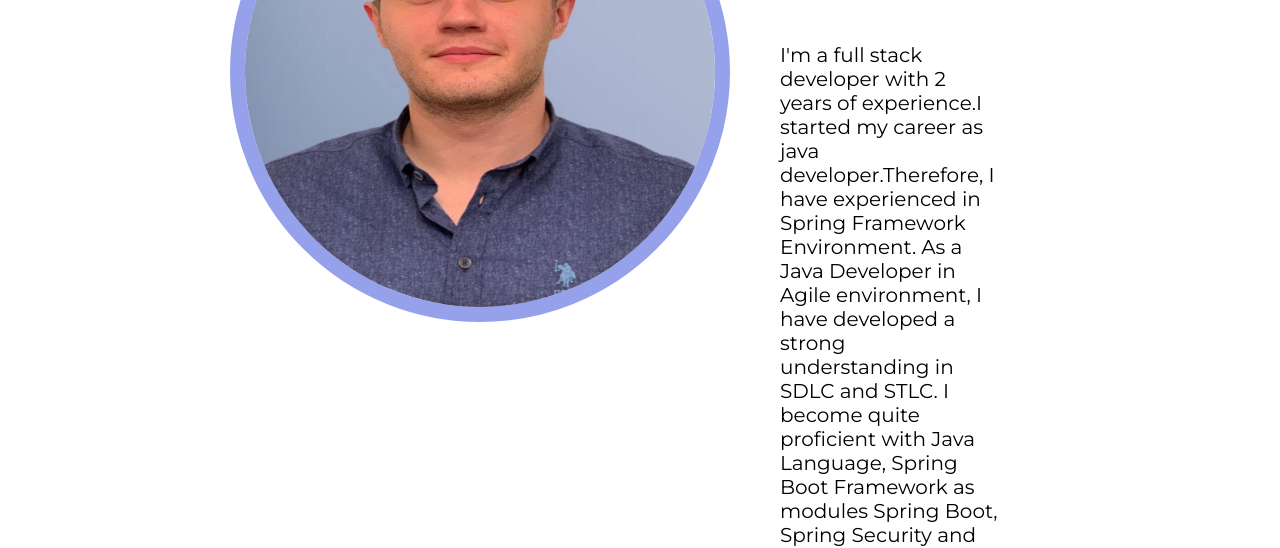
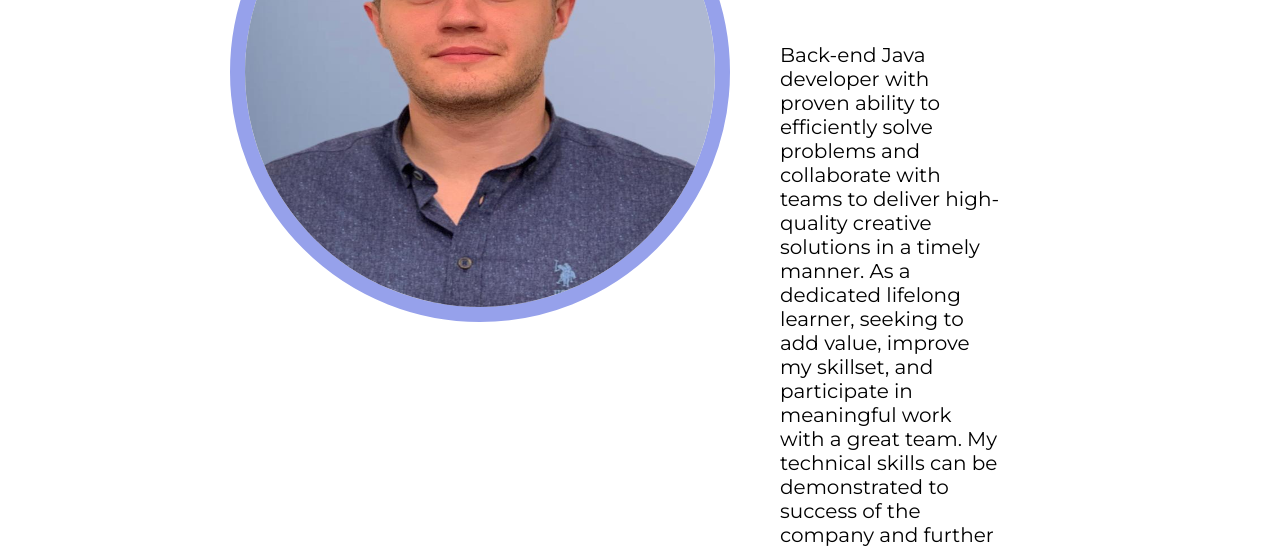
Before and after one commit to MertDeveloper/MertYASIL, a plain HTML site: page MertYASIL/index.html in a window 1280 px wide. Shown: the part 413-961 px from the top of the page. Drawn offline with Linux system fonts and the light colour scheme.

Commit message:
Update index.html

```diff
--- a/MertYASIL/index.html
+++ b/MertYASIL/index.html
@@ -40,10 +40,11 @@
         <div class="description">
           <h1>Mert YASIL</h1>
           <p>
-            I'm a full stack developer with 2 years of experience.I started my career as java developer.Therefore,
-            I have experienced in Spring Framework Environment. As a Java Developer in Agile environment,
-            I have developed a strong understanding in SDLC and STLC. I become quite proficient with Java Language,
-            Spring Boot Framework as modules Spring Boot, Spring Security and Spring MVC in a Agile practices.
+            Back-end Java developer with proven ability to efficiently solve problems and collaborate
+            with teams to deliver high-quality creative solutions in a timely manner. As a dedicated
+            lifelong learner, seeking to add value, improve my skillset, and participate in meaningful
+            work with a great team. My technical skills can be demonstrated to success of the company
+            and further developed.
           </p>
           <div class="toolbar">
             <a href="resume.html">Resume</a><a href="contact.html">Contact</a>
```
